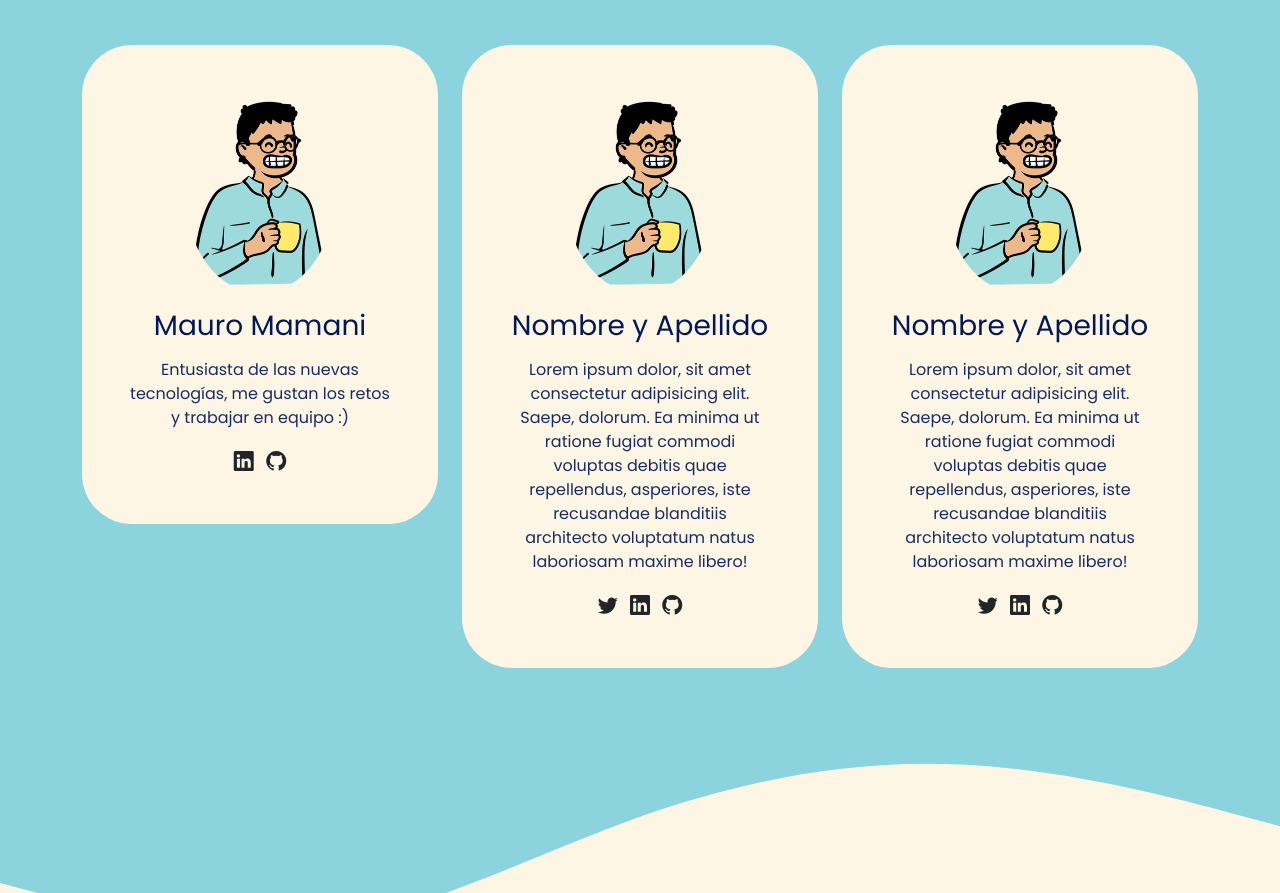
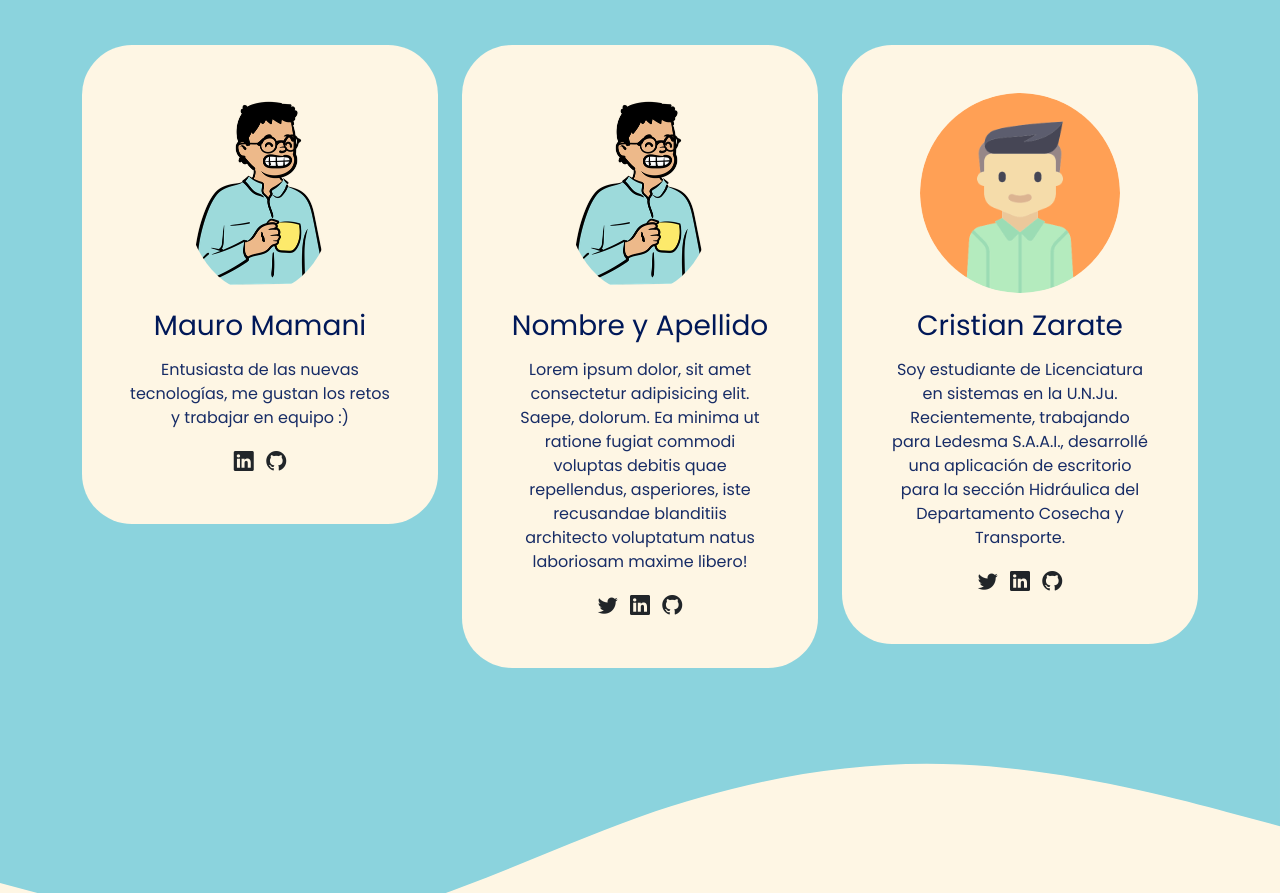
Before and after one commit to MagaliAliaga/devtech-podcast-web-mamani, a plain HTML site: page index.html in a window 1280 px wide. Shown: the part 1190-2083 px from the top of the page. Drawn offline with nearby package versions, Linux system fonts and the light colour scheme.

Commit message:
my business card add

```diff
--- a/index.html
+++ b/index.html
@@ -131,14 +131,14 @@
           <div class="col-md-6 col-lg-4 mb-3">
             <div class="card">
               <div class="card-body text-center p-5">
-                <img src="./assets/avatar.png" alt="avatar" class=" img img-fluid rounded-circle mb-3">
-                <h3 class="title card-title mb-3">Nombre y Apellido</h3>
-                <p>Lorem ipsum dolor, sit amet consectetur adipisicing elit. Saepe, dolorum. Ea minima ut ratione fugiat
-                  commodi voluptas debitis quae repellendus, asperiores, iste recusandae blanditiis architecto
-                  voluptatum natus laboriosam maxime libero!</p>
-                <a href="#"><i class="bi bi-twitter text-dark mx-1 lead"></i></a>
-                <a href="#"><i class="bi bi-linkedin text-dark mx-1 lead"></i></a>
-                <a href="#"><i class="bi bi-github text-dark mx-1 lead"></i></a>
+                <img src="./assets/cris.png" alt="avatar" class=" img img-fluid rounded-circle mb-3">
+                <h3 class="title card-title mb-3">Cristian Zarate</h3>
+                <p>Soy estudiante de Licenciatura en sistemas en la U.N.Ju. <br> Recientemente, trabajando para Ledesma S.A.A.I., desarrollé una aplicación de escritorio para la sección Hidráulica
+                  del Departamento Cosecha y Transporte.
+                </p>
+                <a href="https://twitter.com" target="_blank"><i class="bi bi-twitter text-dark mx-1 lead"></i></a>
+                <a href="https://www.linkedin.com/in/cristian-alejandro-z%C3%A1rate-0a314280/" target="_blank"><i class="bi bi-linkedin text-dark mx-1 lead"></i></a>
+                <a href="https://github.com/cristianzarate87" target="_blank"><i class="bi bi-github text-dark mx-1 lead"></i></a>
               </div>
             </div>
           </div>
```
Also changed, not shown: assets/cris.png (added).
